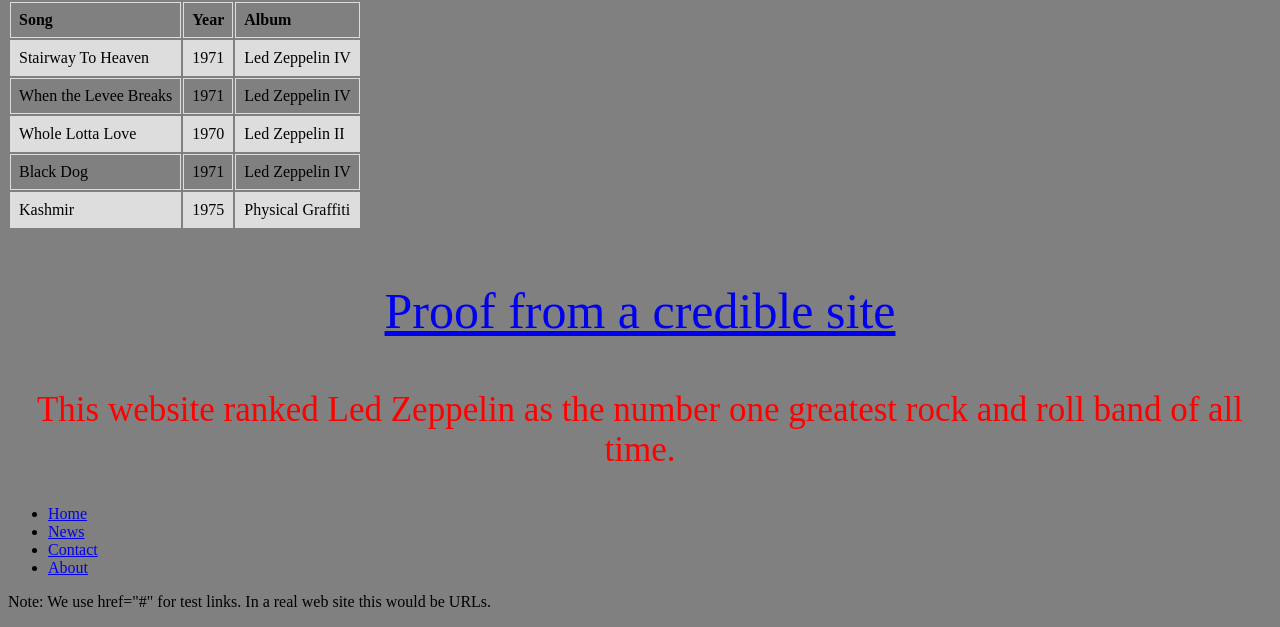
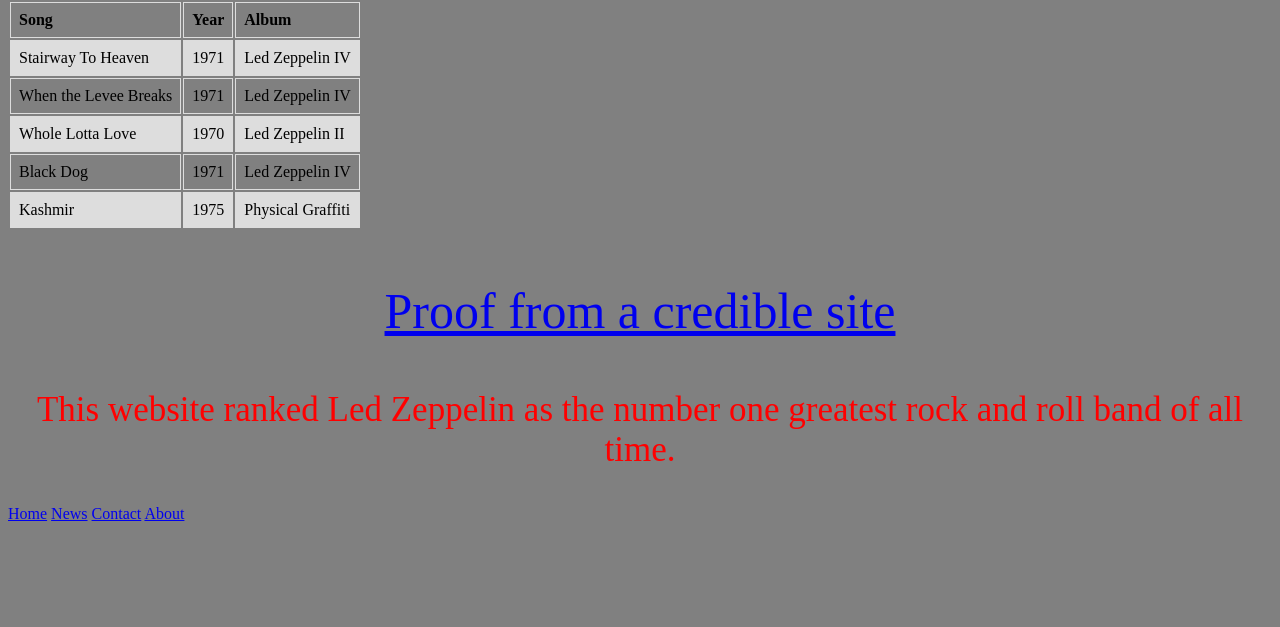
Before and after one commit to WVCS/portfolio-ra620, a plain HTML site: page index.html in a window 1280 px wide. Shown: the part 655-1282 px from the top of the page. After the commit the page ends 1186 px from the top, so only its background shows below. Drawn offline with Linux system fonts and the light colour scheme.

Commit message:
Update index.html

```diff
--- a/index.html
+++ b/index.html
@@ -52,14 +52,9 @@
 <html>
 <body>
 
-<ul>
-  <li><a href="#home">Home</a></li>
-  <li><a href="#news">News</a></li>
-  <li><a href="#contact">Contact</a></li>
-  <li><a href="#about">About</a></li>
-</ul>
-
-<p>Note: We use href="#" for test links. In a real web site this would be URLs.</p>
-
-</body>
-</html>
+<div class="topnav">
+  <a class="active" href="#home">Home</a>
+  <a href="#news">News</a>
+  <a href="#contact">Contact</a>
+  <a href="#about">About</a>
+</div>
```
